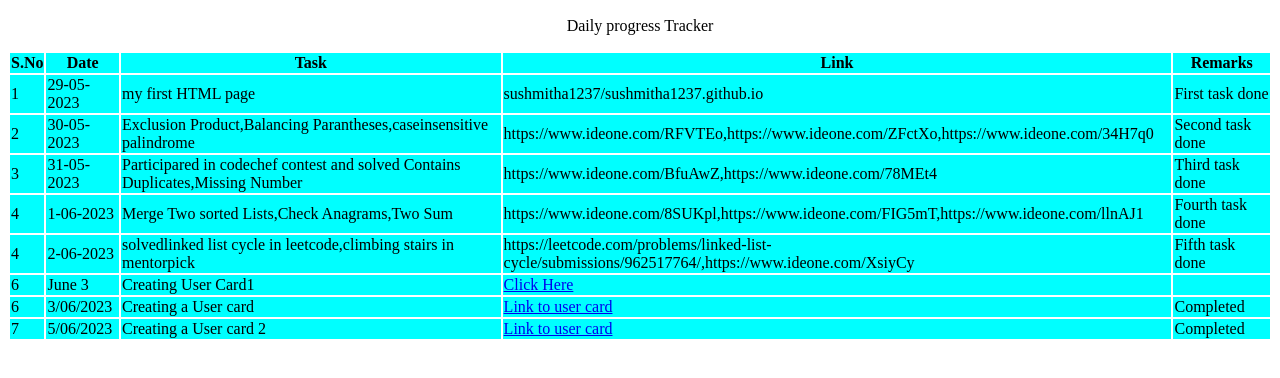
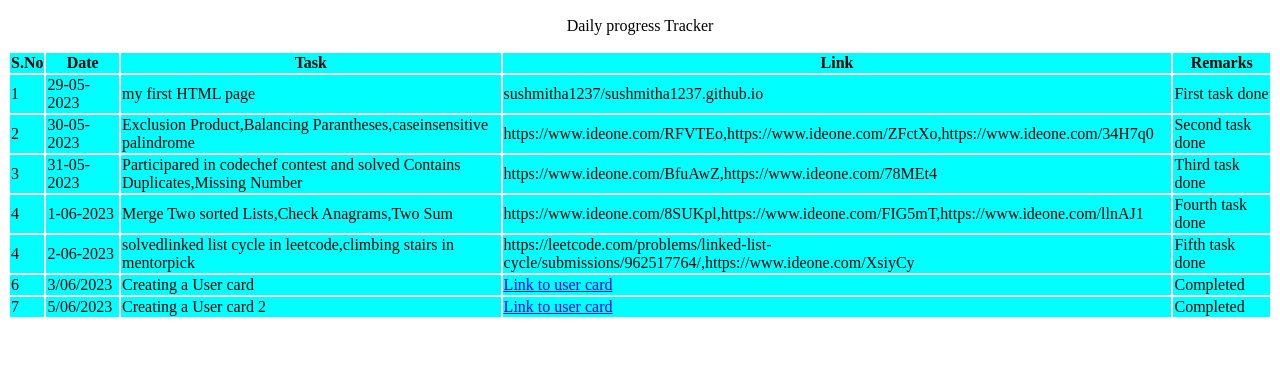
Before and after one commit to sushmitha1237/sushmitha1237.github.io, a plain HTML site: page index.html in a window 1280 px wide. Shown: the part 110-488 px from the top of the page. Drawn offline with Linux system fonts and the light colour scheme.

Commit message:
Update index.html

```diff
--- a/index.html
+++ b/index.html
@@ -54,13 +54,7 @@
             <td>https://leetcode.com/problems/linked-list-cycle/submissions/962517764/,https://www.ideone.com/XsiyCy</td>
             <td>Fifth task done</td>
         </tr>
-     <tr>
-            <td>6</td>
-            <td>June 3</td>
-            <td>Creating User Card1</td>
-            <td><a href="./usercard.html">Click Here</a></td>
-            <td> </td>
-        </tr>
+
      <tr>
             <td>6</td>
             <td>3/06/2023</td>
```
